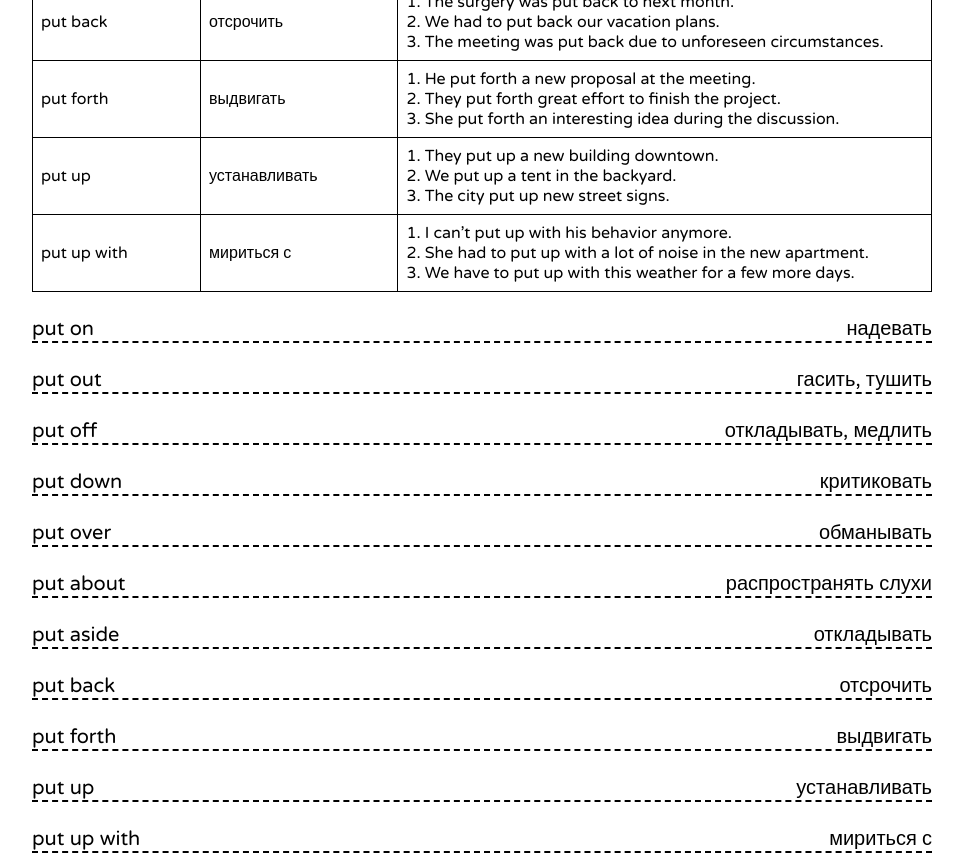
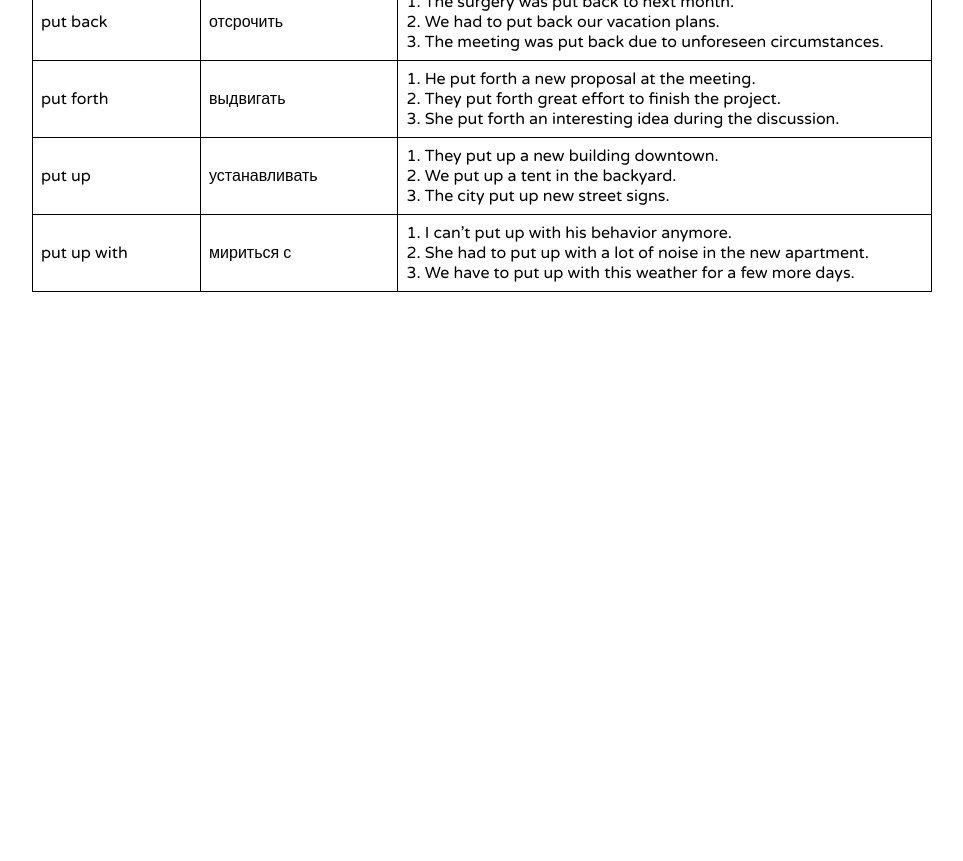
Before and after one commit to konstantinsenatov/English-words, a plain HTML site: page index.html in a window 1280 px wide. Shown: the part 650-1511 px from the top of the page, without its empty margins (158-1121 px from the left). After the commit the page ends 950 px from the top, so only its background shows below. Drawn offline with Linux system fonts and the light colour scheme.

Commit message:
Update index.html

```diff
--- a/index.html
+++ b/index.html
@@ -134,7 +134,7 @@
 		</div>
 		<main>
 			<div data-list="1" class="list active">
-				<table>
+				<ul><table>
     <tr>
         <th>Фразовый глагол</th>
         <th>Перевод</th>
@@ -239,54 +239,9 @@
             3. We have to put up with this weather for a few more days.
         </td>
     </tr>
-</table>
+</table></ul>
 
-				<ul>
-					<li>
-						<span>put on</span>
-						<span>надевать</span>
-					</li>
-					<li>
-						<span>put out</span>
-						<span>гасить, тушить</span>
-					</li>
-					<li>
-						<span>put off</span>
-						<span>откладывать, медлить</span>
-					</li>
-					<li>
-						<span>put down</span>
-						<span>критиковать</span>
-					</li>
-					<li>
-						<span>put over</span>
-						<span>обманывать</span>
-					</li>
-					<li>
-						<span>put about</span>
-						<span>распространять слухи</span>
-					</li>
-					<li>
-						<span>put aside</span>
-						<span>откладывать</span>
-					</li>
-					<li>
-						<span>put back</span>
-						<span>отсрочить</span>
-					</li>
-					<li>
-						<span>put forth</span>
-						<span>выдвигать</span>
-					</li>
-					<li>
-						<span>put up</span>
-						<span>устанавливать</span>
-					</li>
-					<li>
-						<span>put up with</span>
-						<span>мириться с</span>
-					</li>
-				</ul>
+
 			</div>
 			<div data-list="2" class="list">
 				<ul>
```
